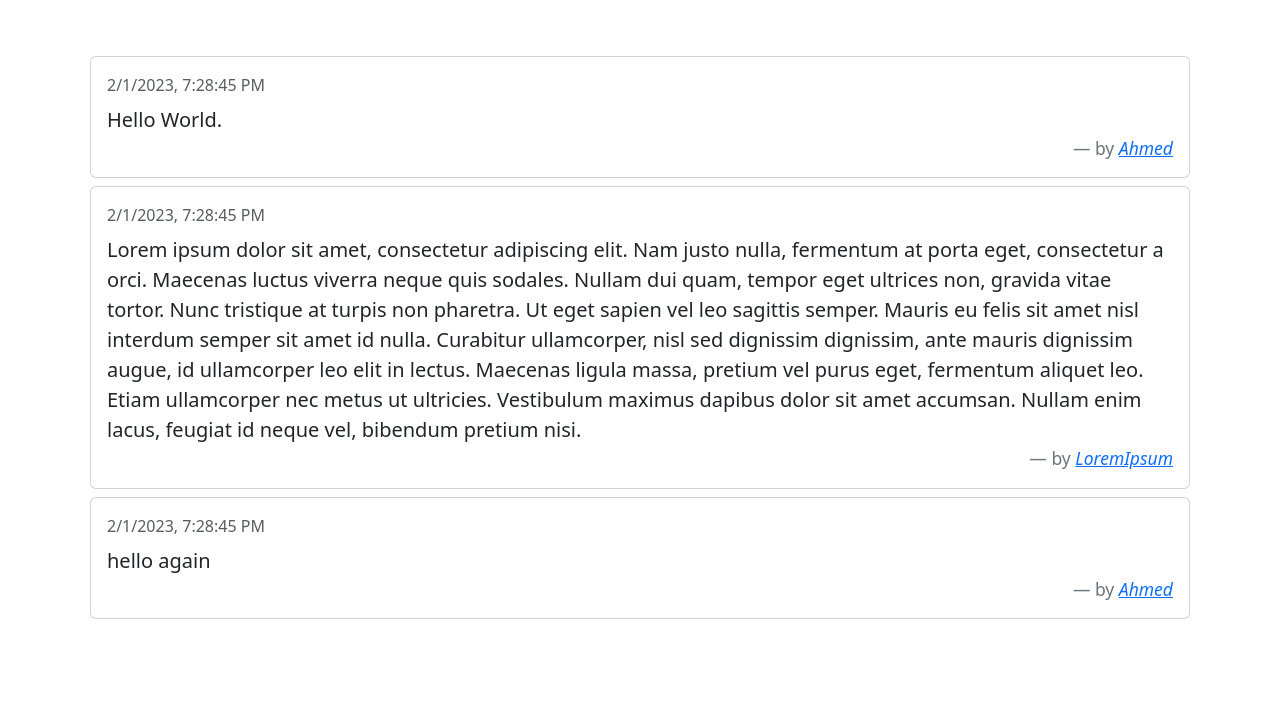
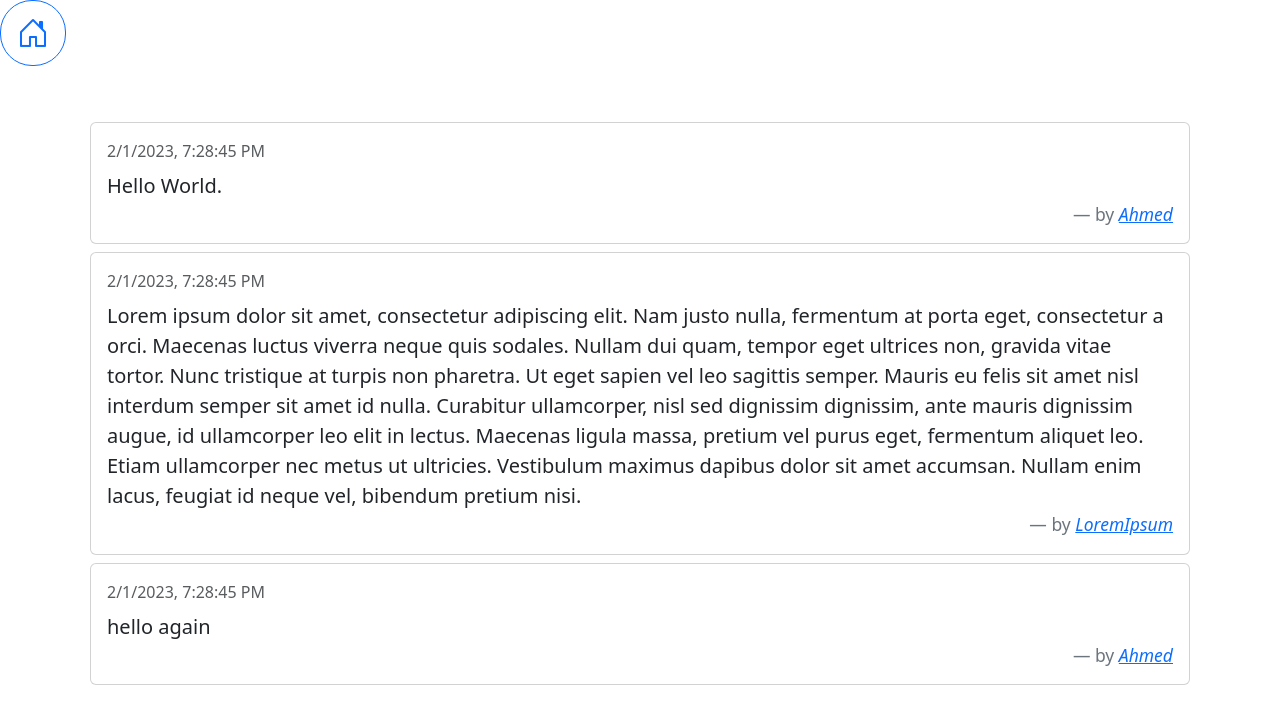
Before and after one commit to El-Ahmed/posts-front, an Angular app: page / in a window 1280 px wide. Shown: the top 724 px of the page. Built offline with nearby package versions, Linux system fonts and the light colour scheme.

Commit message:
added bootstrap-icons

```diff
--- a/angular.json
+++ b/angular.json
@@ -26,7 +26,8 @@
             ],
             "styles": [
               "src/styles.css",
-              "node_modules/bootstrap/dist/css/bootstrap.css"
+              "node_modules/bootstrap/dist/css/bootstrap.css",
+              "node_modules/bootstrap-icons/font/bootstrap-icons.css"
             ],
             "scripts": [
               "node_modules/bootstrap/dist/js/bootstrap.js"
--- a/package.json
+++ b/package.json
@@ -19,6 +19,7 @@
     "@angular/platform-browser-dynamic": "^15.1.0",
     "@angular/router": "^15.1.0",
     "bootstrap": "^5.3.0-alpha1",
+    "bootstrap-icons": "^1.10.3",
     "rxjs": "~7.8.0",
     "tslib": "^2.3.0",
     "zone.js": "~0.12.0"
--- a/src/app/app.component.html
+++ b/src/app/app.component.html
@@ -9,6 +9,10 @@
 
 <!--<app-create username="ahmed"/>-->
 
+<button class="btn btn-outline-primary pe-3 ps-3 pt-2 pb-2 rounded-5">
+  <i class="bi bi-house-door" style="font-size: 2rem"></i>
+</button>
+
 
 <app-posts></app-posts>
 
```
Also changed, not shown: 1 other file (tests, documents, lock files or other folders).
